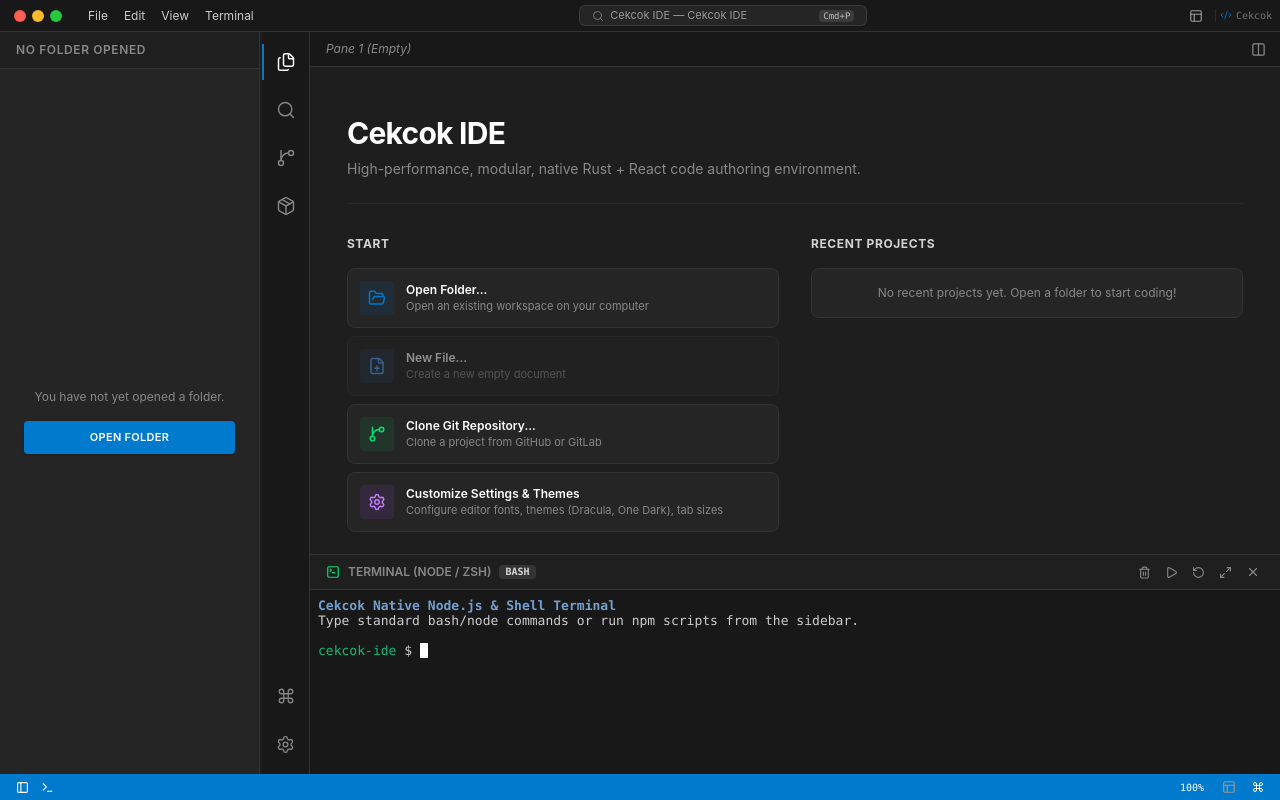
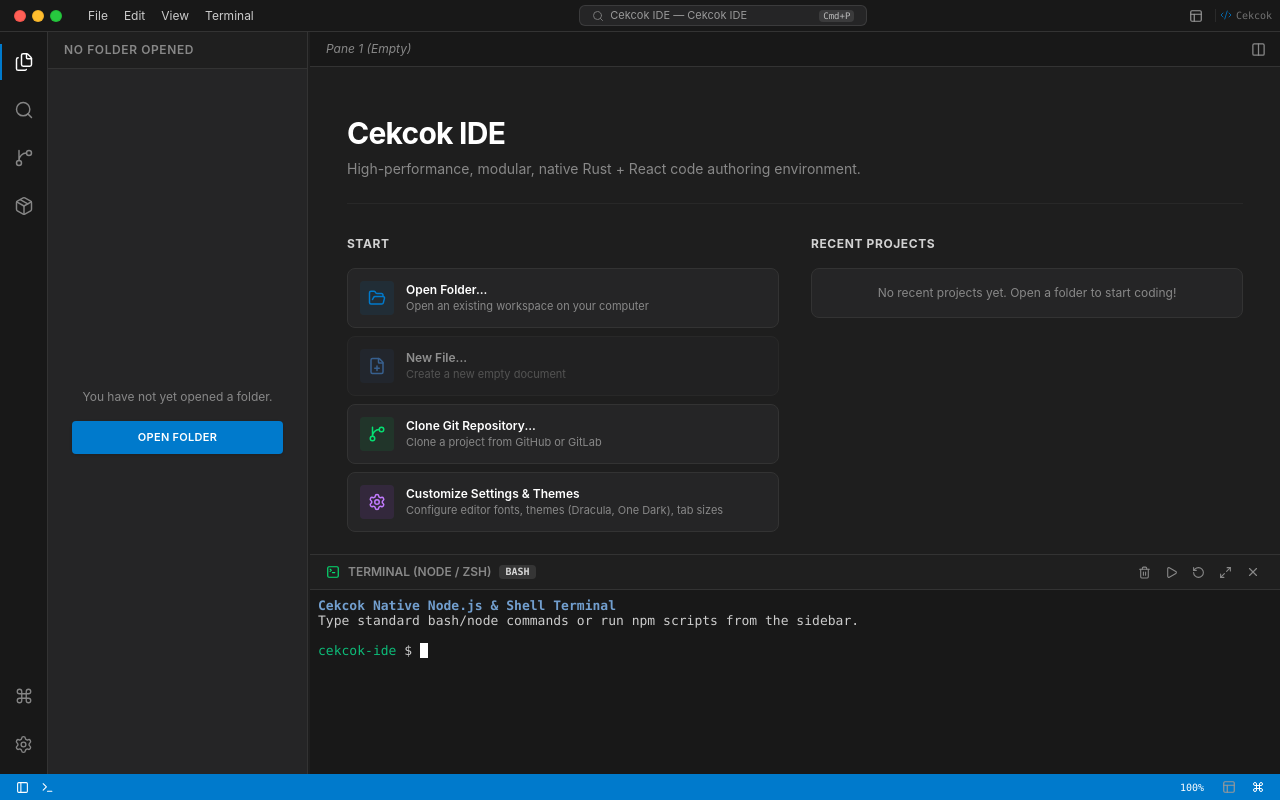
Before and after one commit to jati251/cekcok-ide, a React (Vite) app: page / in a window 1280 px wide. Built offline with nearby package versions, Linux system fonts and the light colour scheme.

Commit message:
fix(ui): correct activity bar ordering to sit on outer edge

```diff
--- a/src/App.tsx
+++ b/src/App.tsx
@@ -52,14 +52,7 @@
   const isSidebarRight = settings.sidebarPosition === 'right'
   const isPanelRight = settings.panelPosition === 'right'
 
-  const sidebarGroup = (
-    <>
-      {isSidebarRight && sidebarOpen && !zenMode && <ResizeHandle direction="vertical" />}
-      {!zenMode && <Sidebar />}
-      {!isSidebarRight && sidebarOpen && !zenMode && <ResizeHandle direction="vertical" />}
-      {!zenMode && <ActivityBar />}
-    </>
-  )
+
 
   return (
     <div
@@ -81,7 +74,13 @@
       {/* Main Workspace Layout with Dynamic Sidebar Position */}
       <div className="flex flex-1 min-h-0 overflow-hidden">
         {/* Left-Aligned Sidebar & Activity Bar */}
-        {!isSidebarRight && sidebarGroup}
+        {!isSidebarRight && (
+          <>
+            {!zenMode && <ActivityBar />}
+            {!zenMode && <Sidebar />}
+            {sidebarOpen && !zenMode && <ResizeHandle direction="vertical" />}
+          </>
+        )}
 
         {/* Central Editor & Terminal Area (Dynamic Bottom / Right Panel Position) */}
         <div
@@ -96,7 +95,13 @@
         </div>
 
         {/* Right-Aligned Sidebar & Activity Bar */}
-        {isSidebarRight && sidebarGroup}
+        {isSidebarRight && (
+          <>
+            {sidebarOpen && !zenMode && <ResizeHandle direction="vertical" />}
+            {!zenMode && <Sidebar />}
+            {!zenMode && <ActivityBar />}
+          </>
+        )}
       </div>
 
       {/* Bottom Status Bar */}
```
